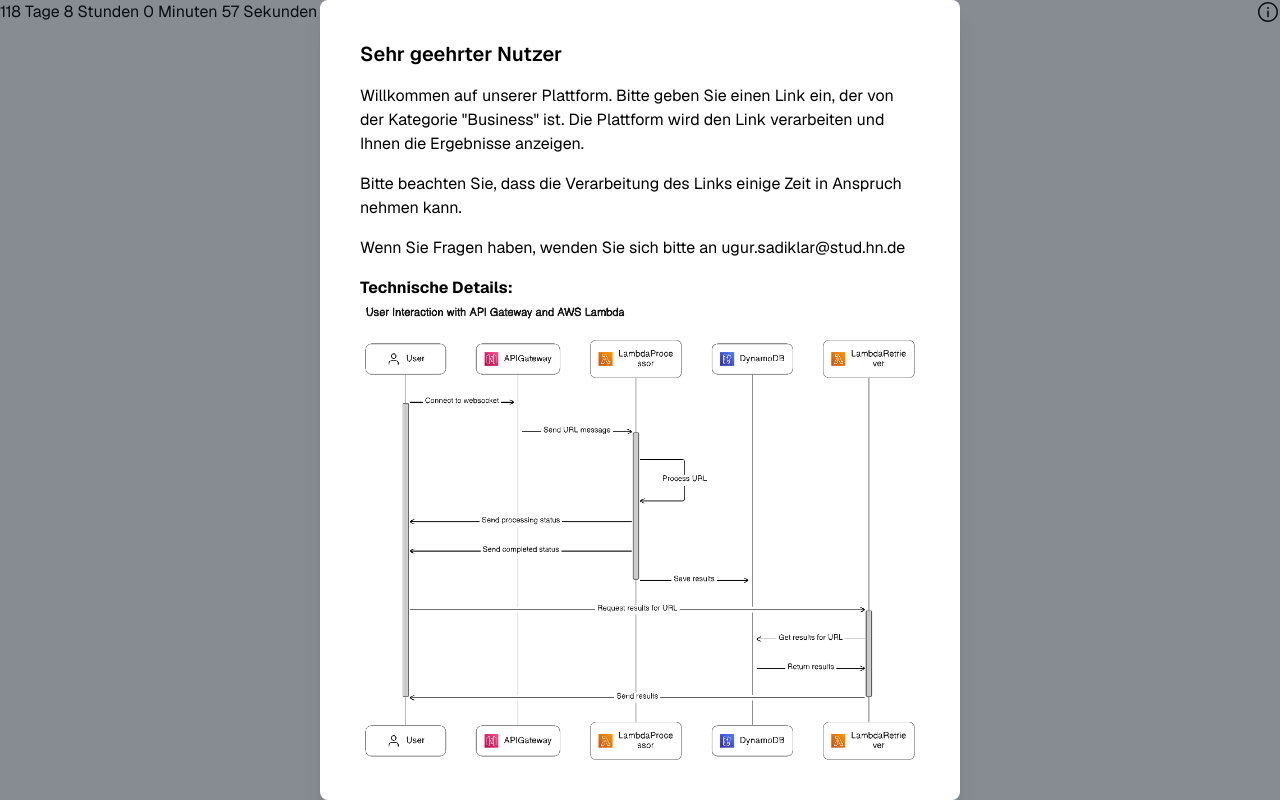
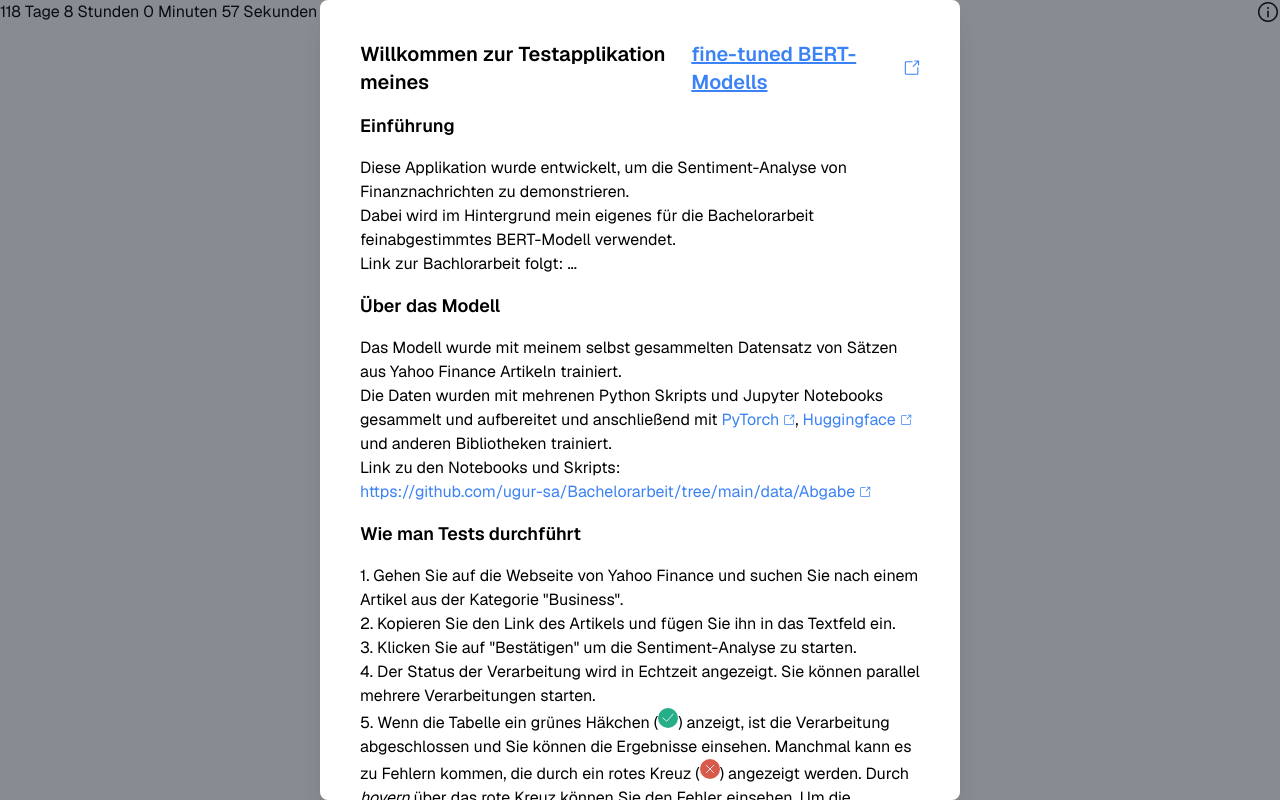
Before and after one commit to ugur-sa/financial-sentiment-analysis, a Next.js app: page / in a window 1280 px wide. Built offline with nearby package versions, Linux system fonts and the light colour scheme; no server answers.

Commit message:
Move modal content to own component

```diff
--- a/app/page.tsx
+++ b/app/page.tsx
@@ -6,8 +6,8 @@ import RequestsTable from '@/components/component/RequestsTable';
 import { Requests } from '@/types/types';
 import Modal from '@/components/component/Modal';
 import { InfoIcon } from '@/components/ui/Icons';
-import { SlArrowDown } from 'react-icons/sl';
-import { useIntersection, useScrollIntoView } from '@mantine/hooks';
+import { useIntersection } from '@mantine/hooks';
+import Tutorial from '@/components/component/Tutorial';
 
 export default function Home() {
 	const [url, setUrl] = useState('');
@@ -236,51 +236,14 @@ export default function Home() {
 	return (
 		<>
 			<Modal isOpen={isOpen} onClose={onClose}>
-				<div
-					ref={modalRef}
-					className="no-scrollbar h-[500px] w-full overflow-y-scroll rounded-lg bg-white p-10 shadow-xl lg:h-[800px] lg:w-1/2"
-				>
-					{!entry?.isIntersecting && (
-						<div className="absolute bottom-[76px] right-1/2 hidden translate-x-1/2 lg:block">
-							<SlArrowDown
-								className="animate-bounce cursor-pointer rounded-full p-1 backdrop-blur-sm"
-								size={30}
-								onClick={() => {
-									scrollToBottom();
-								}}
-							/>
-						</div>
-					)}
-					<span className="text-xl font-semibold">Sehr geehrter Nutzer</span>
-					<p className="mt-4">
-						Willkommen auf unserer Plattform. Bitte geben Sie einen Link ein,
-						der von der Kategorie &quot;Business&quot; ist. Die Plattform wird
-						den Link verarbeiten und Ihnen die Ergebnisse anzeigen.
-					</p>
-					<p className="mt-4">
-						Bitte beachten Sie, dass die Verarbeitung des Links einige Zeit in
-						Anspruch nehmen kann.
-					</p>
-					<p className="mt-4">
-						Wenn Sie Fragen haben, wenden Sie sich bitte an{' '}
-						<a href="mailto:ugur.sadiklar@stud.hn.de">
-							ugur.sadiklar@stud.hn.de
-						</a>
-					</p>
-					<p className="mt-4">
-						<strong>Technische Details:</strong>
-					</p>
-					<img src="images/aws_diagram_2.png" />
-
-					<button
-						onClick={onClose}
-						className="mt-10 w-full rounded-lg bg-black p-2 text-center font-semibold text-white hover:bg-zinc-800"
-					>
-						Verstanden
-					</button>
-					<div ref={ref}></div>
-					<div ref={bottomRef}></div>
-				</div>
+				<Tutorial
+					bottomRef={bottomRef}
+					ref1={ref}
+					modalRef={modalRef}
+					entry={entry!}
+					onClose={onClose}
+					scrollToBottom={scrollToBottom}
+				/>
 			</Modal>
 
 			<header className="mb-20">
--- /dev/null
+++ b/components/component/Tutorial.tsx
@@ -0,0 +1,201 @@
+import React from 'react';
+import { FaArrowDown } from 'react-icons/fa6';
+import { GoLinkExternal } from 'react-icons/go';
+import { FailedIcon, InfoIcon, SuccessIcon } from '../ui/Icons';
+import TextareaAutosize from 'react-textarea-autosize';
+
+interface TutorialProps {
+	onClose: () => void;
+	modalRef: React.RefObject<HTMLDivElement>;
+	bottomRef: React.RefObject<HTMLDivElement>;
+	ref1: any;
+	entry: IntersectionObserverEntry;
+	scrollToBottom: () => void;
+}
+
+const Tutorial = ({
+	onClose,
+	modalRef,
+	bottomRef,
+	ref1,
+	entry,
+	scrollToBottom,
+}: TutorialProps) => {
+	return (
+		<div
+			ref={modalRef}
+			className="no-scrollbar h-[500px] w-full overflow-y-scroll rounded-lg bg-white p-10 shadow-xl lg:h-[800px] lg:w-1/2"
+		>
+			{!entry?.isIntersecting && (
+				<div className="absolute bottom-24 right-1/2 hidden translate-x-1/2 lg:block">
+					<FaArrowDown
+						className="animate-bounce cursor-pointer rounded-full bg-gray-400 bg-opacity-30 p-1"
+						size={30}
+						onClick={() => {
+							scrollToBottom();
+						}}
+					/>
+				</div>
+			)}
+			<span className="flex items-center text-xl font-semibold">
+				Willkommen zur Testapplikation meines{' '}
+				<a
+					className="ml-1 inline-flex items-center text-blue-500 underline hover:text-blue-700"
+					href="https://huggingface.co/ugursa/FinancialBERT-Yahoo-Finance-Sentiment-Analysis"
+					target="_blank"
+				>
+					fine-tuned BERT-Modells <GoLinkExternal className="ml-1" />
+				</a>
+			</span>
+			<h1 className="mt-4 text-lg font-semibold">Einführung</h1>
+			<p className="mt-4">
+				Diese Applikation wurde entwickelt, um die Sentiment-Analyse von
+				Finanznachrichten zu demonstrieren. <br />
+				Dabei wird im Hintergrund mein eigenes für die Bachelorarbeit
+				feinabgestimmtes BERT-Modell verwendet. <br />
+				Link zur Bachlorarbeit folgt: <a href="/">...</a>
+			</p>
+			<h1 className="mt-4 text-lg font-semibold">Über das Modell</h1>
+			<p className="mt-4">
+				Das Modell wurde mit meinem selbst gesammelten Datensatz von Sätzen aus
+				Yahoo Finance Artikeln trainiert. <br />
+				Die Daten wurden mit mehrenen Python Skripts und Jupyter Notebooks
+				gesammelt und aufbereitet und anschließend mit{' '}
+				<a
+					className="inline-flex items-center text-blue-500"
+					href="https://pytorch.org/"
+					target="_blank"
+				>
+					PyTorch <GoLinkExternal className="ml-1" size={12} />
+				</a>
+				,{' '}
+				<a
+					className="inline-flex items-center text-blue-500"
+					href="https://huggingface.co/"
+					target="_blank"
+				>
+					Huggingface <GoLinkExternal className="ml-1" size={12} />
+				</a>{' '}
+				und anderen Bibliotheken trainiert. <br />
+				Link zu den Notebooks und Skripts:{' '}
+				<a
+					className="inline-flex items-center text-blue-500"
+					href="https://github.com/ugur-sa/Bachelorarbeit/tree/main/data/Abgabe"
+				>
+					https://github.com/ugur-sa/Bachelorarbeit/tree/main/data/Abgabe{' '}
+					<GoLinkExternal className="ml-1" size={12} />
+				</a>
+			</p>
+			<h1 className="mt-4 text-lg font-semibold">Wie man Tests durchführt</h1>
+			<p className="mt-4">
+				1. Gehen Sie auf die Webseite von{' '}
+				<a href="finance.yahoo.com">Yahoo Finance</a> und suchen Sie nach einem
+				Artikel aus der Kategorie "Business". <br />
+			</p>
+			<p className="">
+				2. Kopieren Sie den Link des Artikels und fügen Sie ihn in das Textfeld
+				ein. <br />
+			</p>
+			<p className="">
+				3. Klicken Sie auf "Bestätigen" um die Sentiment-Analyse zu starten.
+			</p>
+			<p className="">
+				4. Der Status der Verarbeitung wird in Echtzeit angezeigt. Sie können
+				parallel mehrere Verarbeitungen starten.
+			</p>
+			<p className="">
+				5. Wenn die Tabelle ein grünes Häkchen (
+				<span className="inline-flex justify-center">
+					<SuccessIcon />
+				</span>
+				) anzeigt, ist die Verarbeitung abgeschlossen und Sie können die
+				Ergebnisse einsehen. Manchmal kann es zu Fehlern kommen, die durch ein
+				rotes Kreuz (
+				<span className="inline-flex justify-center">
+					<FailedIcon />
+				</span>
+				) angezeigt werden. Durch <i>hovern</i> über das rote Kreuz können Sie
+				den Fehler einsehen. Um die Verarbeitung erneut zu starten, geben Sie
+				den Link erneut ein und klicken Sie auf "Bestätigen".
+			</p>
+			<p className="mt-4">
+				Ein häufiger Fehler der auftreten kann, ist dass die Inference API von
+				Huggingface erst gestartet werden muss, da nur das kostenlose Kontingent
+				genutzt wird. Dieser Vorgang kann bis zu 20 Sekunden dauern.
+			</p>
+			<h1 className="mt-4 text-lg font-semibold">
+				Interpretation der Ergebnisse des Modells
+			</h1>
+			<p className="mt-4">
+				Das Ergebniss der Verarbeitung bzw. der Klassifizierung ist eine
+				Darstellung bei der auf einer Seite die Sätze des Artikels farbig
+				markiert werden (<span className="text-green-500">grün</span>,{' '}
+				<span className="text-gray-400">grau</span> oder{' '}
+				<span className="text-red-500">rot</span>) und auf der anderen Seite
+				eine Zusammenfassung der Klassifizierung in Form von Karten dargestellt
+				wird. <br />
+				Dabei wird das gesamte Sentiment des Artikels, das gewichtete und die
+				durchschnittlichen Scores der Sätze und die Anzahl der Sätze in den
+				Kategorien "bullish", "neutral" und "bearish" angezeigt. <br />
+				Das gesamte Sentiment wird anhand des gewichteten Sentiments angezeigt.
+				Den Code für die Rechnung des Sentiments kann man hier finden:{' '}
+				<a
+					href="https://github.com/ugur-sa/Bachelorarbeit/blob/main/flask/app.py"
+					className="inline-flex items-center text-blue-500"
+				>
+					https://github.com/ugur-sa/Bachelorarbeit/blob/main/flask/app.py{' '}
+					<GoLinkExternal className="ml-1" size={12} />
+				</a>
+			</p>
+			<h1 className="mt-4 text-lg font-semibold">Feedback</h1>
+			<p className="mt-4">
+				Wenn Sie Feedback haben können Sie es in das Textfeld eintragen und
+				absenden.
+			</p>
+
+			<form action="">
+				<TextareaAutosize
+					className="min-h-24 w-full rounded-lg border p-2 focus:border-transparent focus:outline-none focus:ring-2 focus:ring-zinc-800"
+					placeholder="Funktioniert gerade noch nicht ..."
+				/>
+				<button
+					type="submit"
+					className="w-full rounded-lg bg-black p-2 text-center font-semibold text-white hover:bg-zinc-800"
+				>
+					Absenden
+				</button>
+			</form>
+			<h1 className="mt-4 text-lg font-semibold">Technische Unterstützung</h1>
+			<p className="mt-4">
+				Bei Fragen oder Problemen können Sie mich gerne per E-Mail kontaktieren:{' '}
+				<a className="text-blue-500" href="mailto:ugur.sadiklar@stud.hn.de">
+					ugur.sadiklar@stud.hn.de
+				</a>
+			</p>
+			<div className="my-4 h-[1px] w-full bg-gray-300"></div>
+			<p className="mt-4">
+				Diesen Dialog können Sie immer wieder öffnen indem Sie auf das{' '}
+				<span className="inline-flex">
+					<InfoIcon />
+				</span>{' '}
+				oben rechts klicken.
+			</p>
+
+			{/* <p className="mt-4">
+				<strong>Technische Details:</strong>
+			</p>
+			<img src="images/aws_diagram_2.png" /> */}
+
+			<button
+				onClick={onClose}
+				className="mt-10 w-full rounded-lg bg-black p-2 text-center font-semibold text-white hover:bg-zinc-800"
+			>
+				Verstanden
+			</button>
+			<div ref={ref1}></div>
+			<div ref={bottomRef}></div>
+		</div>
+	);
+};
+
+export default Tutorial;
```
